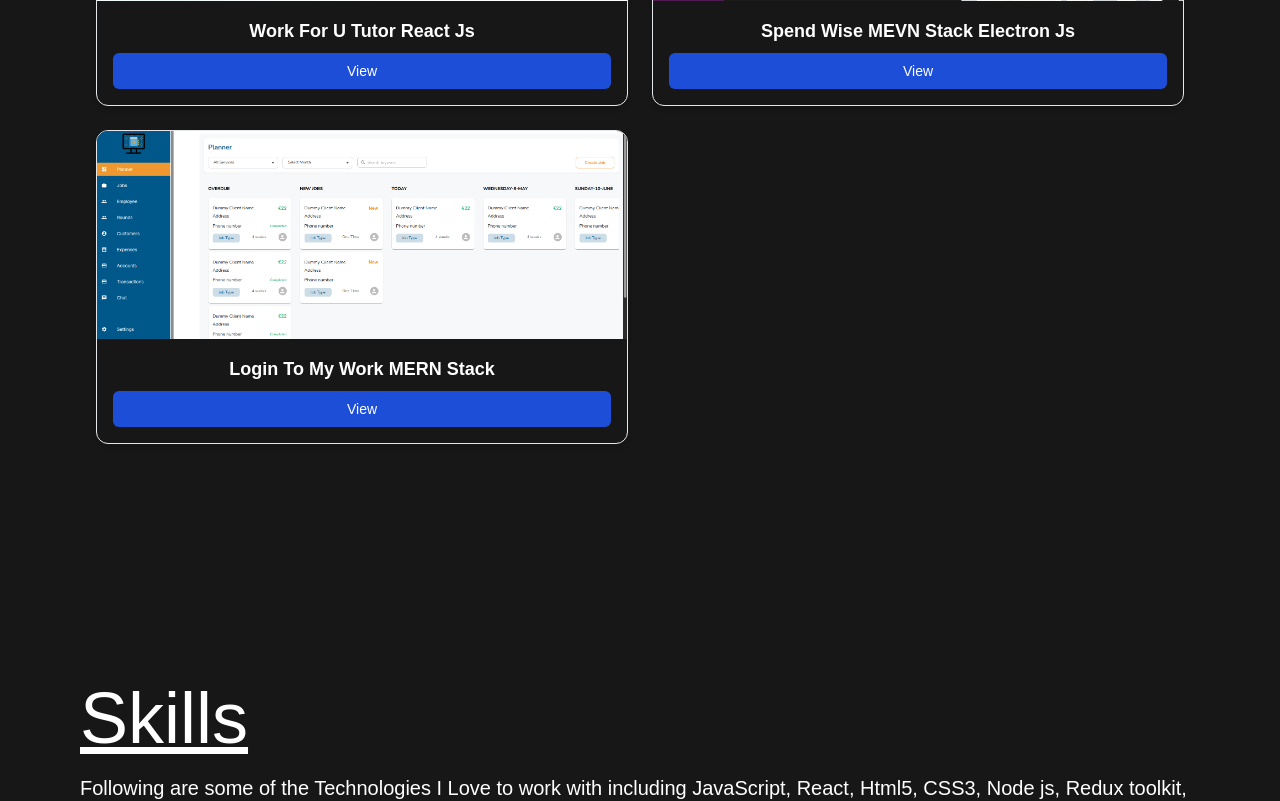
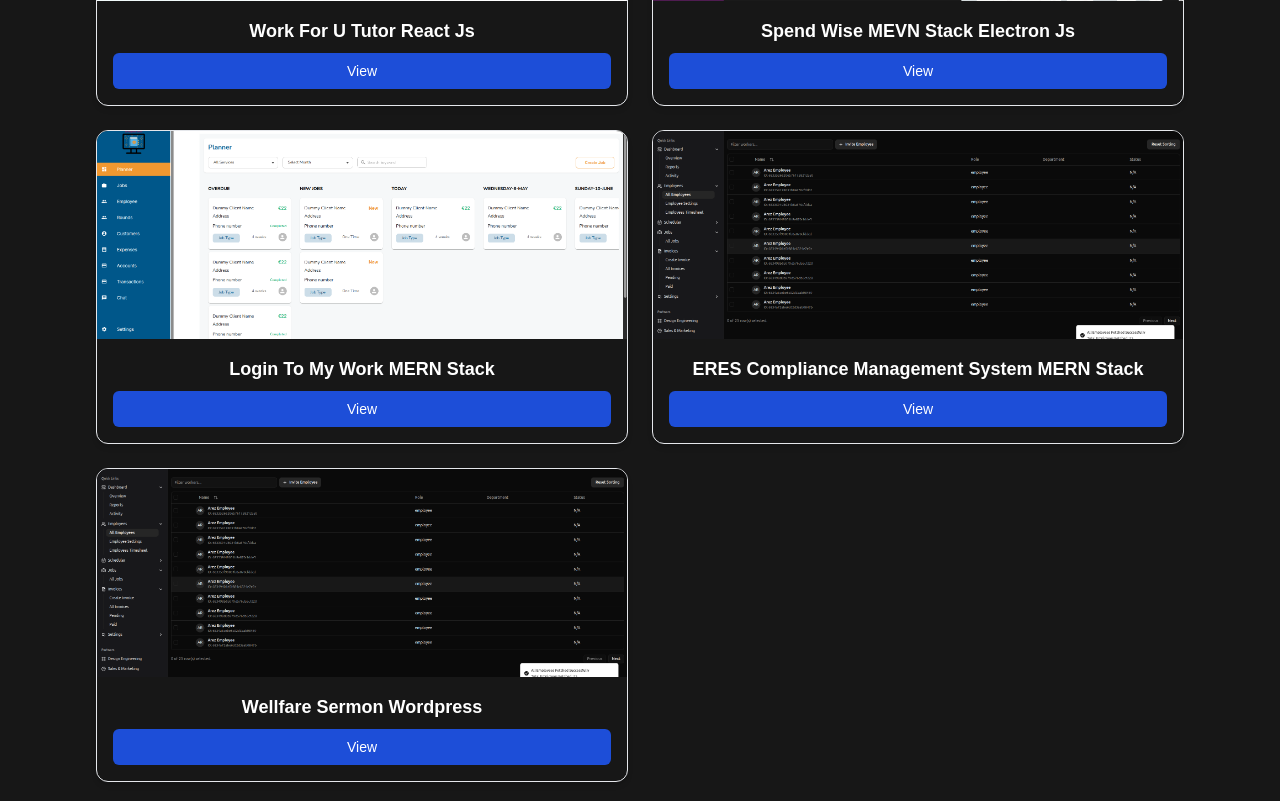
Before and after one commit to AkaAbdullah/portfoliomernstack, a React (Vite) app in the folder frontend/: page / in a window 1280 px wide. Shown: the part 3360-4161 px from the top of the page. Built offline with nearby package versions, Linux system fonts and the light colour scheme; a web font is replaced by a local one.

Commit message:
ui fixes

```diff
--- a/frontend/src/components/ScrollCard.jsx
+++ b/frontend/src/components/ScrollCard.jsx
@@ -13,6 +13,8 @@ import scripid from "../assets/scripid.png";
 import workforu from "../assets/work4u.png";
 import bank from "../assets/bank.png";
 import loginWork from "../assets/login.png";
+import eres from "../assets/eres.png";
+import welfare from "../assets/wellfareSermon.png";
 
 const projects = [
   {
@@ -107,6 +109,22 @@ const projects = [
     image: loginWork,
     description: "",
   },
+  {
+    id: 12,
+    name: "ERES Compliance Management System MERN Stack",
+    demo: "https://technion-frontend.pages.dev/",
+    code: "https://github.com/AkaAbdullah/portfoliomernstack",
+    image: eres,
+    description: "",
+  },
+  {
+    id: 13,
+    name: "Wellfare Sermon Wordpress",
+    demo: "https://thewelfaresermon.org/",
+    code: "https://github.com/AkaAbdullah/portfoliomernstack",
+    image: eres,
+    description: "",
+  },
 ];
 
 export const ScrollCard = () => {
```
Also changed, not shown: frontend/src/assets/eres.png (added), frontend/src/assets/wellfareSermon.png (added).
